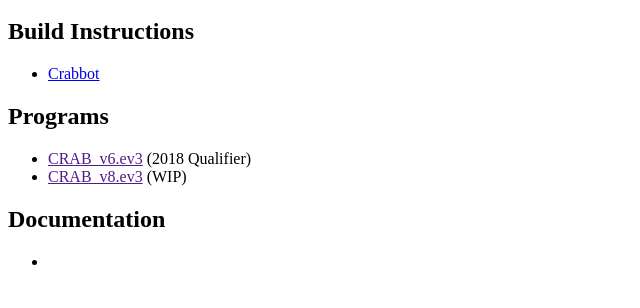
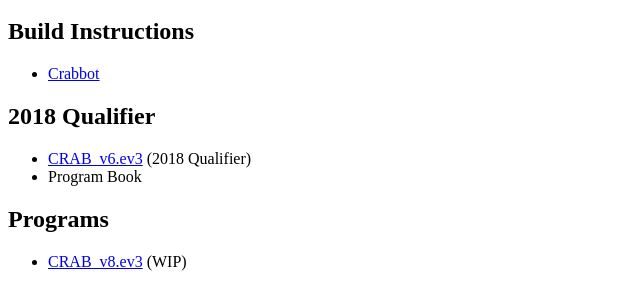
Before and after one commit to jkutner/fll-crab-2018, a plain HTML site: page index.html in a window 1280 px wide. Shown: the part 48-356 px from the top of the page, without its empty margins (0-640 px from the left). Drawn offline with Linux system fonts and the light colour scheme.

Commit message:
New links in index

```diff
--- a/index.html
+++ b/index.html
@@ -7,15 +7,15 @@
     <li><a href="crabbot.html">Crabbot</a></li>
   </ul>
 
+  <h2>2018 Qualifier</h2>
+  <ul>
+    <li><a href="qualifier/CRAB_v6.ev3">CRAB_v6.ev3</a> (2018 Qualifier)</li>
+    <li><a href="qualifier/program-book.pdf"></a>Program Book</li>
+  </ul>
+
   <h2>Programs</h2>
   <ul>
-    <li><a href="">CRAB_v6.ev3</a> (2018 Qualifier)</li>
-    <li><a href="">CRAB_v8.ev3</a> (WIP)</li>
-  </ul>
-
-  <h2>Documentation</h2>
-  <ul>
-    <li><a href=""></a></li>
+    <li><a href="state/CRAB_v8.ev3">CRAB_v8.ev3</a> (WIP)</li>
   </ul>
 </body>
 </html>
```
